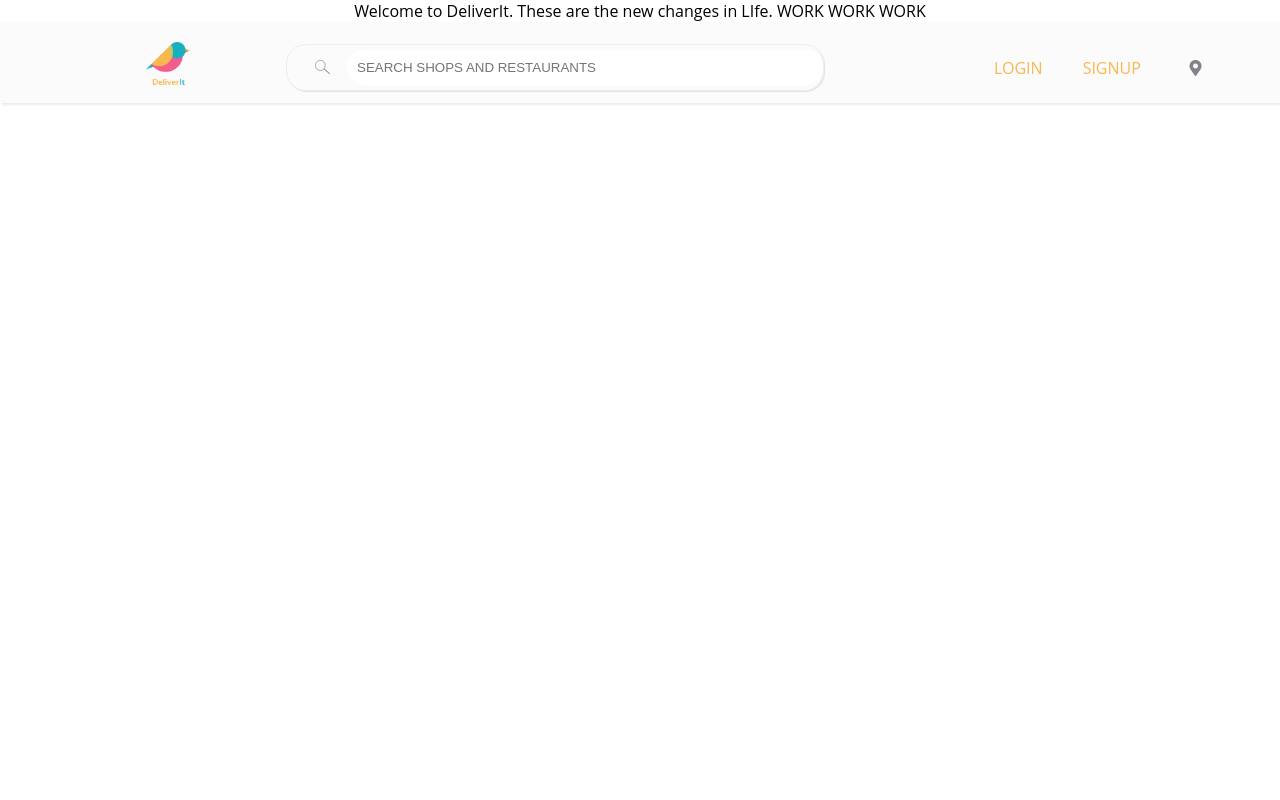
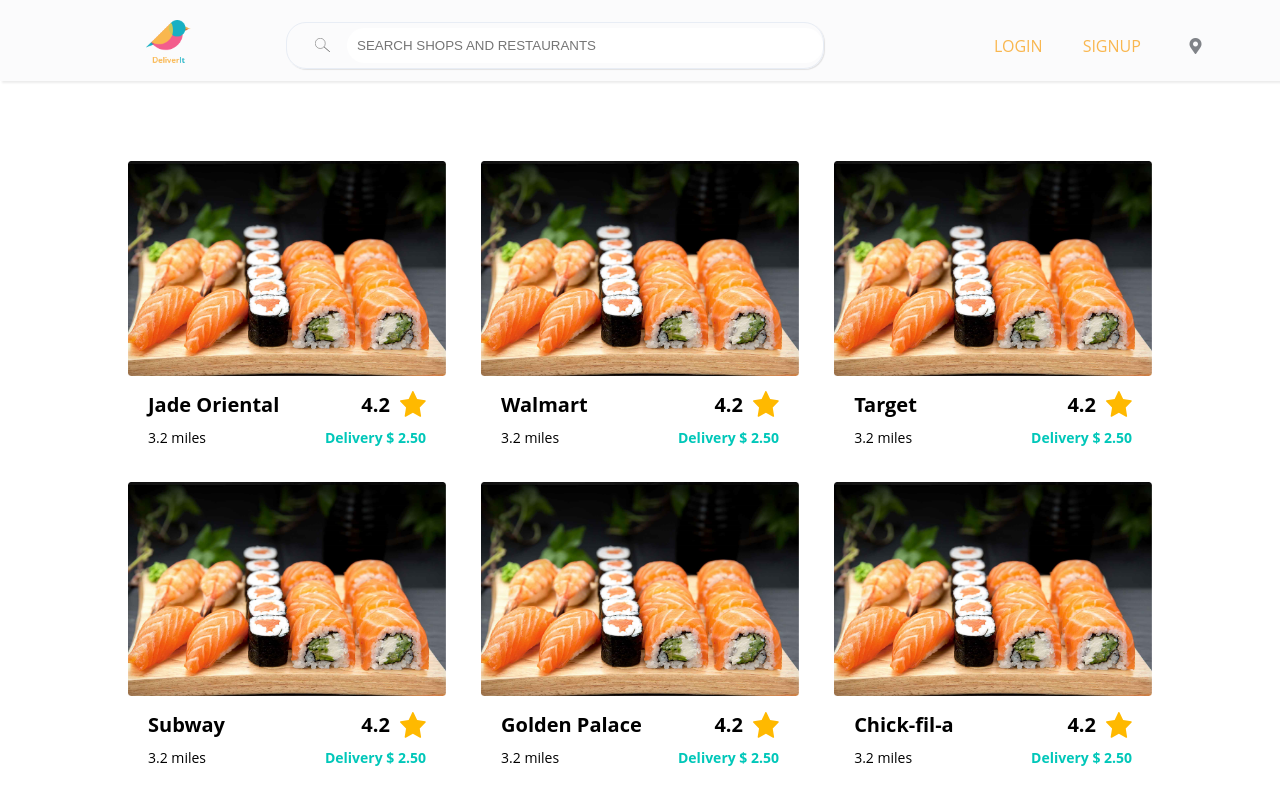
Before and after one commit to coding-hub-org/deliverit, a React (Create React App) app in the folder deliverit-frontend/: page / in a window 1280 px wide. Shown: the top 800 px of the page. Built offline with nearby package versions, Linux system fonts and the light colour scheme.

Commit message:
Added dashboard section

```diff
--- a/deliverit-frontend/src/App.css
+++ b/deliverit-frontend/src/App.css
@@ -9,7 +9,6 @@
 
 .App-header {
   background-color: #282c34;
-
   min-height: 100vh;
   display: flex;
   flex-direction: column;
--- a/deliverit-frontend/src/App.js
+++ b/deliverit-frontend/src/App.js
@@ -1,17 +1,17 @@
 import React, { Component } from 'react';
 import './App.css';
-import Header from './sections/Header/Header';
+import HomeSection from './sections/HomeSection/HomeSection';
 
 class App extends Component {
   render() {
     return (
       <div className="App">
 
-        Welcome to DeliverIt.
+        {/* Welcome to DeliverIt.
 
         These are the new changes in LIfe.
-        WORK WORK WORK
-        <Header />
+        WORK WORK WORK */}
+        <HomeSection />
       </div>
     );
   }
--- /dev/null
+++ b/deliverit-frontend/src/components/CardPlace/CardPlace.css
@@ -0,0 +1,41 @@
+.card-place-component .card-place-component--image img {
+    object-fit: cover;
+    height: 100%;
+    width: 100%;
+}
+
+.card-place-component .card-place-component--content {
+    box-sizing: border-box;
+    padding: 0px 20px;
+}
+
+.card-place-component .card-place-component--content .card-place-component--content__big,
+.card-place-component .card-place-component--content .card-place-component--content__small {
+    display: flex;
+    justify-content: space-between;
+}
+
+.card-place-component .card-place-component--content .card-place-component--content__big div {
+    display: flex;
+}
+
+.card-place-component .card-place-component--content .card-place-component--content__big div img {
+    object-fit: none;
+    margin-left: 10px;
+}
+
+.card-place-component .card-place-component--content .card-place-component--content__big p {
+    font-size: 20px;
+    font-weight: bold;
+    margin: 10px 0;
+}
+
+.card-place-component .card-place-component--content .card-place-component--content__small p {
+    font-size: 14px;
+    margin: 0;
+}
+
+.card-place-component .card-place-component--content .card-place-component--content__small p:nth-child(2) {
+    color: #00C7B9;
+    font-weight: bold;
+}
--- /dev/null
+++ b/deliverit-frontend/src/components/CardPlace/CardPlace.js
@@ -0,0 +1,31 @@
+import React from 'react';
+import './CardPlace.css';
+
+// Import images
+import testImage from '../../assets/food-sample-img.png';
+import starImage from '../../assets/star-img.png';
+
+const CardPlace = ({place}) => {
+    return (
+        <div className={'card-place-component'}>
+            <section className={'card-place-component--image'}>
+                <img src={testImage} alt=""/>
+            </section>
+            <section className={'card-place-component--content'}>
+                <div className={'card-place-component--content__big'}>
+                    <p>{place}</p>
+                    <div>
+                        <p>4.2</p>
+                        <img src={starImage} alt=""/>
+                    </div>
+                </div>
+                <div className={'card-place-component--content__small'}>
+                    <p>3.2 miles</p>
+                    <p>Delivery $ 2.50</p>
+                </div>
+            </section>
+        </div>
+    );
+}
+
+export default CardPlace;
--- /dev/null
+++ b/deliverit-frontend/src/sections/HomeSection/HomeSection.css
@@ -0,0 +1,22 @@
+.home-section{
+    display: grid;
+    box-sizing: border-box;
+    grid-template-columns: minmax(10vw,1fr) minmax(0,var(--content-max-width)) minmax(10vw,1fr);
+}
+
+.header-section {
+    grid-column: 1/4;
+}
+
+.home-section .home-section--wrapper {
+    margin: 5em 0;
+    grid-column: 2;
+    flex-wrap: wrap;
+    display: grid;
+    grid-template-columns: repeat(auto-fill, minmax(18rem, 1fr));
+    grid-gap: 2.2rem;
+}
+
+.footer-component {
+    grid-column: 1/4;
+}
--- /dev/null
+++ b/deliverit-frontend/src/sections/HomeSection/HomeSection.js
@@ -0,0 +1,37 @@
+import React from 'react';
+
+import './HomeSection.css';
+import CardPlace from '../../components/CardPlace/CardPlace';
+import Footer from '../../components/Footer/Footer';
+
+import Header from '../Header/Header';
+
+class HomeSection extends React.Component {
+    render() {
+        const testArr = [
+            "Jade Oriental",
+            "Walmart",
+            "Target",
+            "Subway",
+            "Golden Palace",
+            "Chick-fil-a",
+
+        ];
+        const cardPlaceList = testArr.map(test => {
+            return (
+                <CardPlace place={test}/>
+            )
+        });
+        return (
+            <div className={'home-section'}>
+                <Header />
+                <div className={'home-section--wrapper'}>
+                    {cardPlaceList}
+                </div>
+                <Footer/>
+            </div>
+        )
+    }
+};
+
+export default HomeSection;
```
Also changed, not shown: deliverit-frontend/src/assets/food-sample-img.png (added), deliverit-frontend/src/assets/star-img.png (added).
